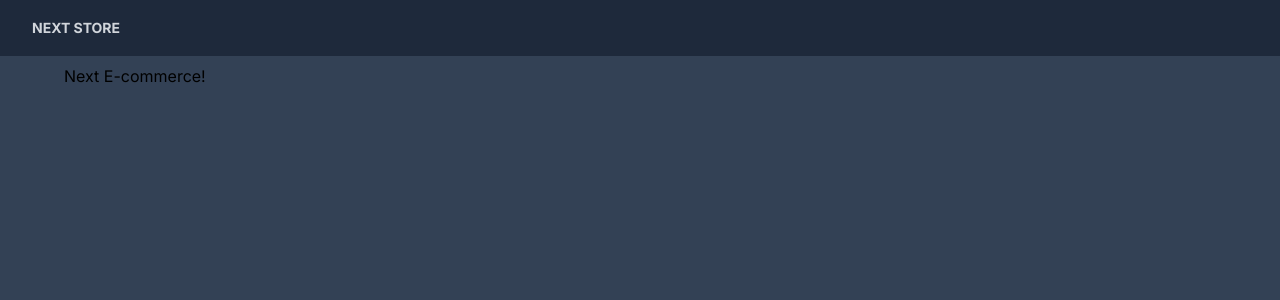
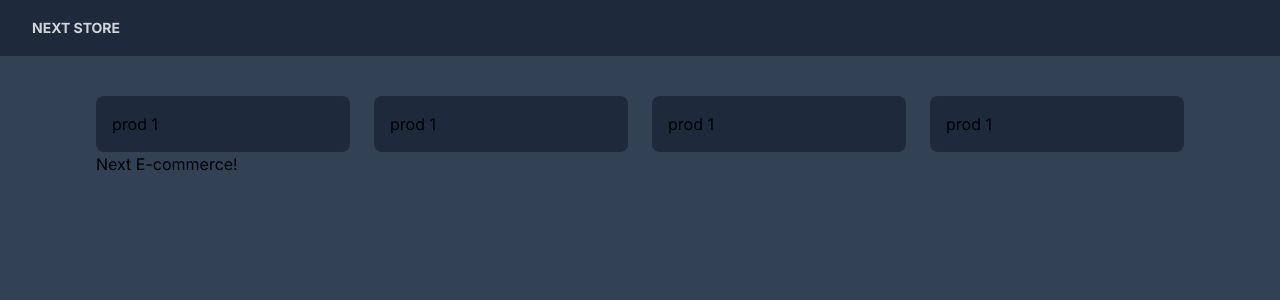
Before and after one commit to marciodutra/next-ecommerce, a Next.js app: page / in a window 1280 px wide. Shown: the top 300 px of the page. Built offline with nearby package versions, Linux system fonts and the light colour scheme.

Commit message:
Listagem de produtos

```diff
--- a/src/app/page.tsx
+++ b/src/app/page.tsx
@@ -2,7 +2,15 @@
 
 export default function Home() {
   return (
-    <div>
+    <div className="max-w-7xl mx-auto pt-8 px-8 xl=px=0">
+      <div className="grid grid-cols-1 sm:grid-cols-2 md:grid-cols-3 lg:grid-cols-4 gap-10 xl:gap-6">
+
+        <div className="bg-slate-800 rounded-lg p-4">prod 1</div>
+        <div className="bg-slate-800 rounded-lg p-4">prod 1</div>
+        <div className="bg-slate-800 rounded-lg p-4">prod 1</div>
+        <div className="bg-slate-800 rounded-lg p-4">prod 1</div>
+
+      </div>
       <h1>Next E-commerce!</h1>
     </div>
   )
```
